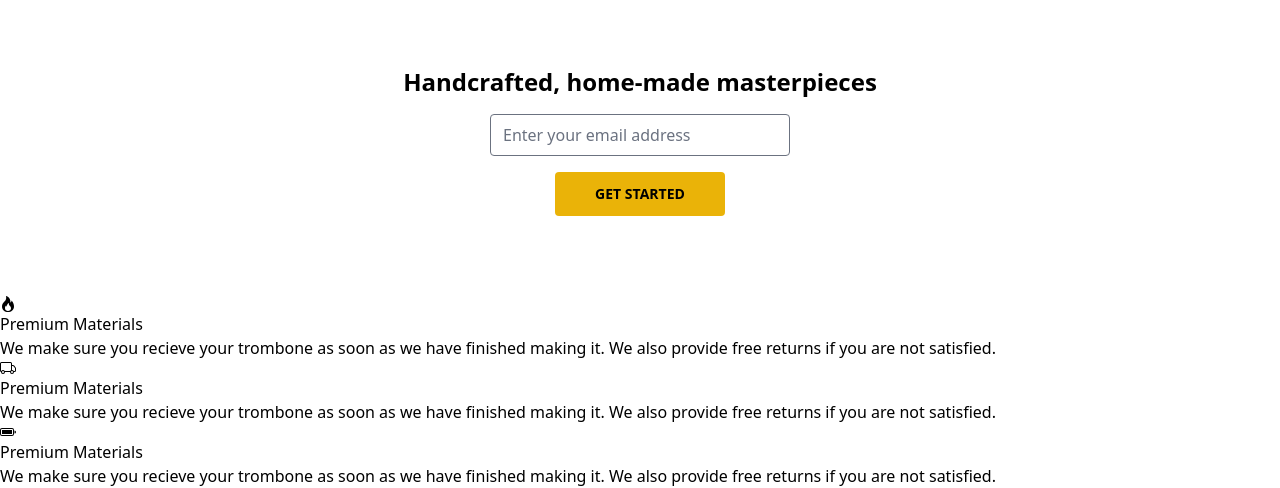
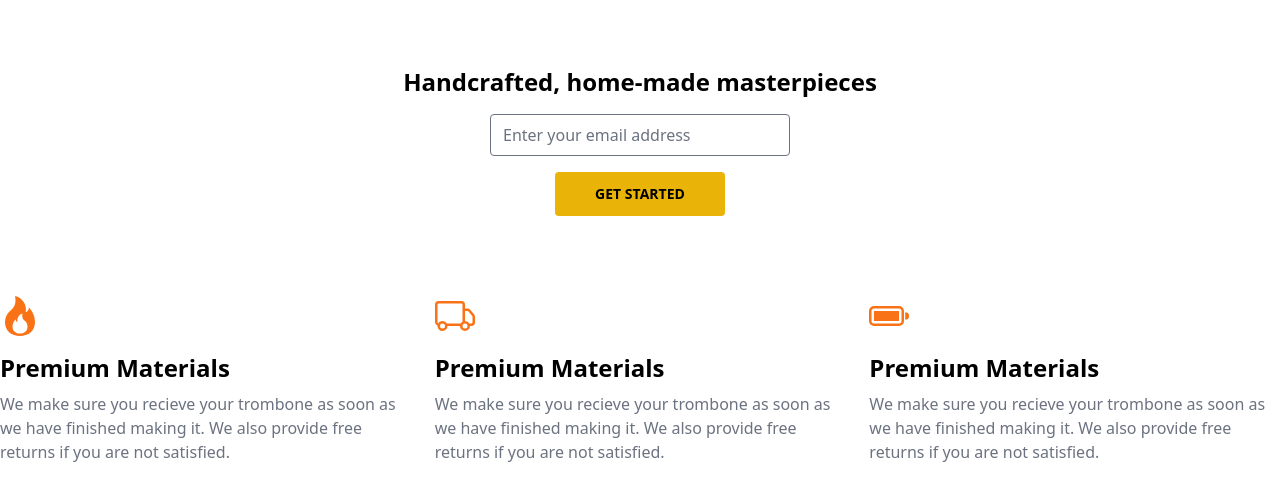
Before and after one commit to D-Mujuni/Zakir-Der, a website built with Vite: page index.html in a window 1280 px wide. Shown: the part 330-818 px from the top of the page. Built offline with nearby package versions, Linux system fonts and the light colour scheme.

Commit message:
feat: feature section added

```diff
--- a/index.html
+++ b/index.html
@@ -3,7 +3,7 @@
   <head>
     <meta charset="UTF-8" />
     <meta name="viewport" content="width=device-width, initial-scale=1.0" />
-    <title>Vite App</title>
+    <title>Microverse 2nd Project</title>
   </head>
   <body>
     <div id="app">
@@ -28,40 +28,40 @@
               <button type="submit" class="flex w-max py-3 px-10 hover:bg-orange-500 rounded bg-yellow-500 font-semibold uppercase text-sm">Get started</button>
           </form>
       </div>
-      <div>
-          <ul>
+      <div class="max-w-7xl mx-auto">
+          <ul class="flex gap-6">
               <li>
-                  <div class="icon">
-                      <svg xmlns="http://www.w3.org/2000/svg" width="16" height="16" fill="currentColor" class="bi bi-fire" viewBox="0 0 16 16">
+                  <div class="icon text-orange-500">
+                      <svg xmlns="http://www.w3.org/2000/svg" width="40" height="40" fill="currentColor" class="bi bi-fire" viewBox="0 0 16 16">
                       <path d="M8 16c3.314 0 6-2 6-5.5 0-1.5-.5-4-2.5-6 .25 1.5-1.25 2-1.25 2C11 4 9 .5 6 0c.357 2 .5 4-2 6-1.25 1-2 2.729-2 4.5C2 14 4.686 16 8 16Zm0-1c-1.657 0-3-1-3-2.75 0-.75.25-2 1.25-3C6.125 10 7 10.5 7 10.5c-.375-1.25.5-3.25 2-3.5-.179 1-.25 2 1 3 .625.5 1 1.364 1 2.25C11 14 9.657 15 8 15Z"/>
                       </svg>
                   </div>
                   <div class="content">
-                      <h3>Premium Materials</h3>
-                      <p>We make sure you recieve your trombone as soon as we have finished making it. We also provide free returns if you are not satisfied.</p>
+                      <h3 class="text-2xl font-semibold mb-2 mt-4">Premium Materials</h3>
+                      <p class="text-gray-500">We make sure you recieve your trombone as soon as we have finished making it. We also provide free returns if you are not satisfied.</p>
                   </div>
               </li>
               <li>
-                  <div class="icon">
-                      <svg xmlns="http://www.w3.org/2000/svg" width="16" height="16" fill="currentColor" class="bi bi-truck" viewBox="0 0 16 16">
+                  <div class="icon text-orange-500">
+                      <svg xmlns="http://www.w3.org/2000/svg" width="40" height="40" fill="currentColor" class="bi bi-truck" viewBox="0 0 16 16">
                           <path d="M0 3.5A1.5 1.5 0 0 1 1.5 2h9A1.5 1.5 0 0 1 12 3.5V5h1.02a1.5 1.5 0 0 1 1.17.563l1.481 1.85a1.5 1.5 0 0 1 .329.938V10.5a1.5 1.5 0 0 1-1.5 1.5H14a2 2 0 1 1-4 0H5a2 2 0 1 1-3.998-.085A1.5 1.5 0 0 1 0 10.5v-7zm1.294 7.456A1.999 1.999 0 0 1 4.732 11h5.536a2.01 2.01 0 0 1 .732-.732V3.5a.5.5 0 0 0-.5-.5h-9a.5.5 0 0 0-.5.5v7a.5.5 0 0 0 .294.456zM12 10a2 2 0 0 1 1.732 1h.768a.5.5 0 0 0 .5-.5V8.35a.5.5 0 0 0-.11-.312l-1.48-1.85A.5.5 0 0 0 13.02 6H12v4zm-9 1a1 1 0 1 0 0 2 1 1 0 0 0 0-2zm9 0a1 1 0 1 0 0 2 1 1 0 0 0 0-2z"/>
                       </svg>
                   </div>
                   <div class="content">
-                      <h3>Premium Materials</h3>
-                      <p>We make sure you recieve your trombone as soon as we have finished making it. We also provide free returns if you are not satisfied.</p>
+                      <h3 class="text-2xl font-semibold mb-2 mt-4">Premium Materials</h3>
+                      <p class="text-gray-500">We make sure you recieve your trombone as soon as we have finished making it. We also provide free returns if you are not satisfied.</p>
                   </div>
               </li>
               <li>
-                  <div class="icon">
-                      <svg xmlns="http://www.w3.org/2000/svg" width="16" height="16" fill="currentColor" class="bi bi-battery-full" viewBox="0 0 16 16">
+                  <div class="icon text-orange-500">
+                      <svg xmlns="http://www.w3.org/2000/svg" width="40" height="40" fill="currentColor" class="bi bi-battery-full" viewBox="0 0 16 16">
                           <path d="M2 6h10v4H2V6z"/>
                           <path d="M2 4a2 2 0 0 0-2 2v4a2 2 0 0 0 2 2h10a2 2 0 0 0 2-2V6a2 2 0 0 0-2-2H2zm10 1a1 1 0 0 1 1 1v4a1 1 0 0 1-1 1H2a1 1 0 0 1-1-1V6a1 1 0 0 1 1-1h10zm4 3a1.5 1.5 0 0 1-1.5 1.5v-3A1.5 1.5 0 0 1 16 8z"/>
                       </svg>
                   </div>
                   <div class="content">
-                      <h3>Premium Materials</h3>
-                      <p>We make sure you recieve your trombone as soon as we have finished making it. We also provide free returns if you are not satisfied.</p>
+                      <h3 class="text-2xl font-semibold mb-2 mt-4">Premium Materials</h3>
+                      <p class="text-gray-500">We make sure you recieve your trombone as soon as we have finished making it. We also provide free returns if you are not satisfied.</p>
                   </div>
               </li>
           </ul>
```
